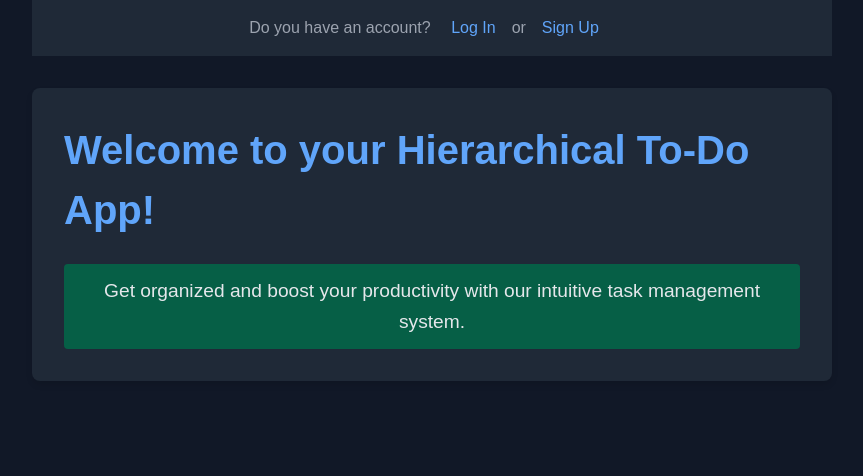
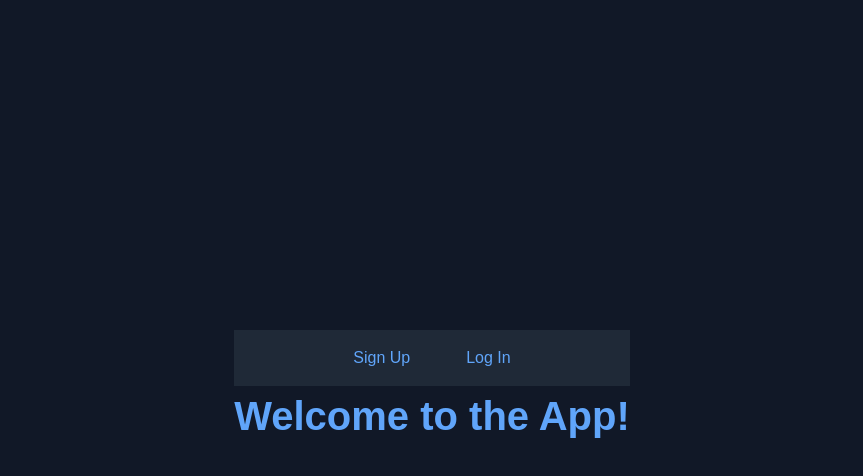
Before and after one commit to Ajodo-Godson/Hierarchical-To-Do-List, a React (Create React App) app in the folder frontend/: page / in a window 1280 px wide. Shown: the top 476 px of the page, without its empty margins (208-1071 px from the left). Built offline with nearby package versions, Linux system fonts and the light colour scheme.

Commit message:
remove unnecessary things

```diff
--- a/frontend/src/App.js
+++ b/frontend/src/App.js
@@ -20,19 +20,10 @@ const Navigation = () => {
         {location.pathname === '/dashboard' ? (
           <li><button onClick={handleLogout}>Log Out</button></li>
         ) : (
-          location.pathname === '/' ? (
-            <li>
-              Do you have an account?{' '}
-              <Link to="/login">Log In</Link>
-              <span>or</span>
-              <Link to="/signup">Sign Up</Link>
-            </li>
-          ) : (
           <>
             <li><Link to="/signup">Sign Up</Link></li>
             <li><Link to="/login">Log In</Link></li>
           </>
-          )
         )}
       </ul>
     </nav>
@@ -42,22 +33,13 @@ const Navigation = () => {
 const App = () => {
   return (
     <Router>
-      <div className="App">
       <Navigation />
-        <main>
       <Routes>
         <Route path="/signup" element={<Signup />} />
         <Route path="/login" element={<Login />} />
         <Route path='/dashboard' element={<Dashboard />} />
-            <Route path="/" element={
-              <div className="welcome">
-                <h1>Welcome to your Hierarchical To-Do App!</h1>
-                <p>Get organized and boost your productivity with our intuitive task management system.</p>
-              </div>
-            } />
+        <Route path="/" element={<h1>Welcome to the App!</h1>} />
       </Routes>
-        </main>
-      </div>
     </Router>
   );
 };
```
Also changed, not shown: frontend/src/pages/DashboardHome.js (deleted). Lines whose indentation alone changed are shown as unchanged.
